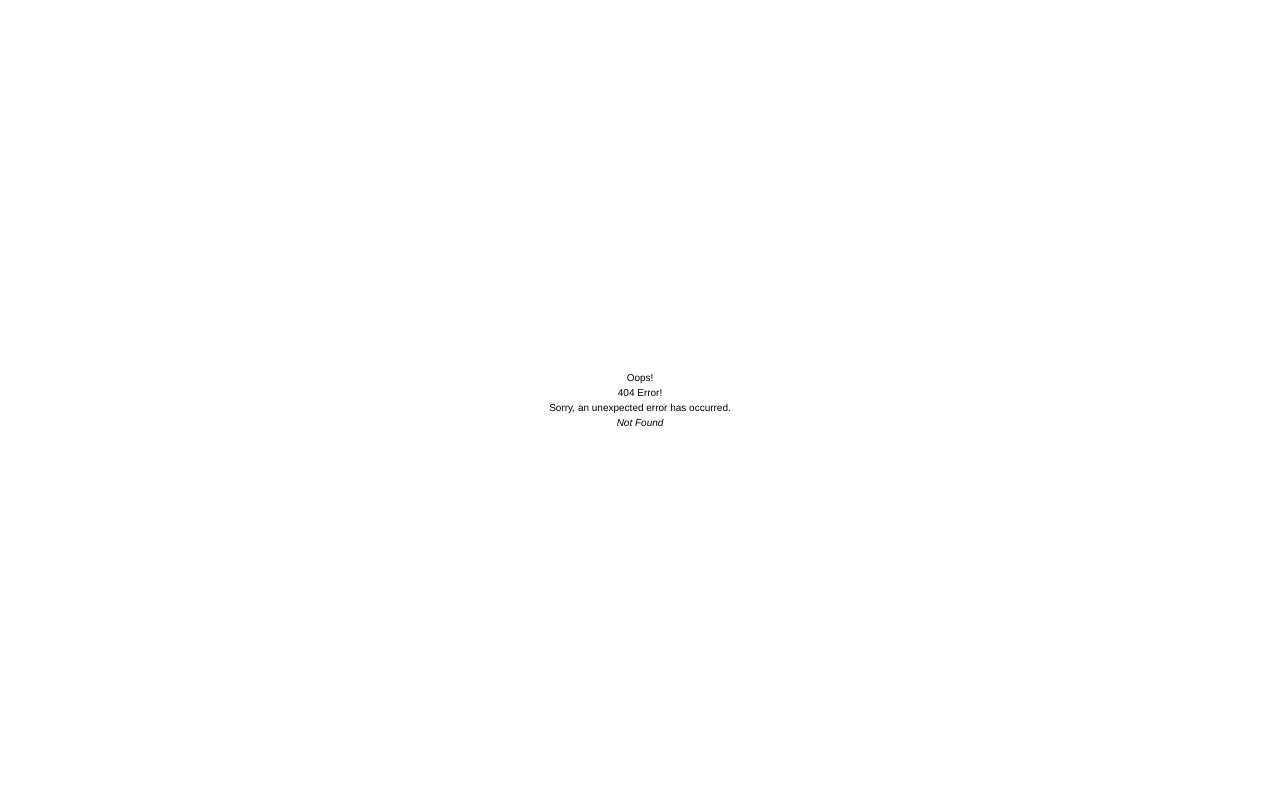
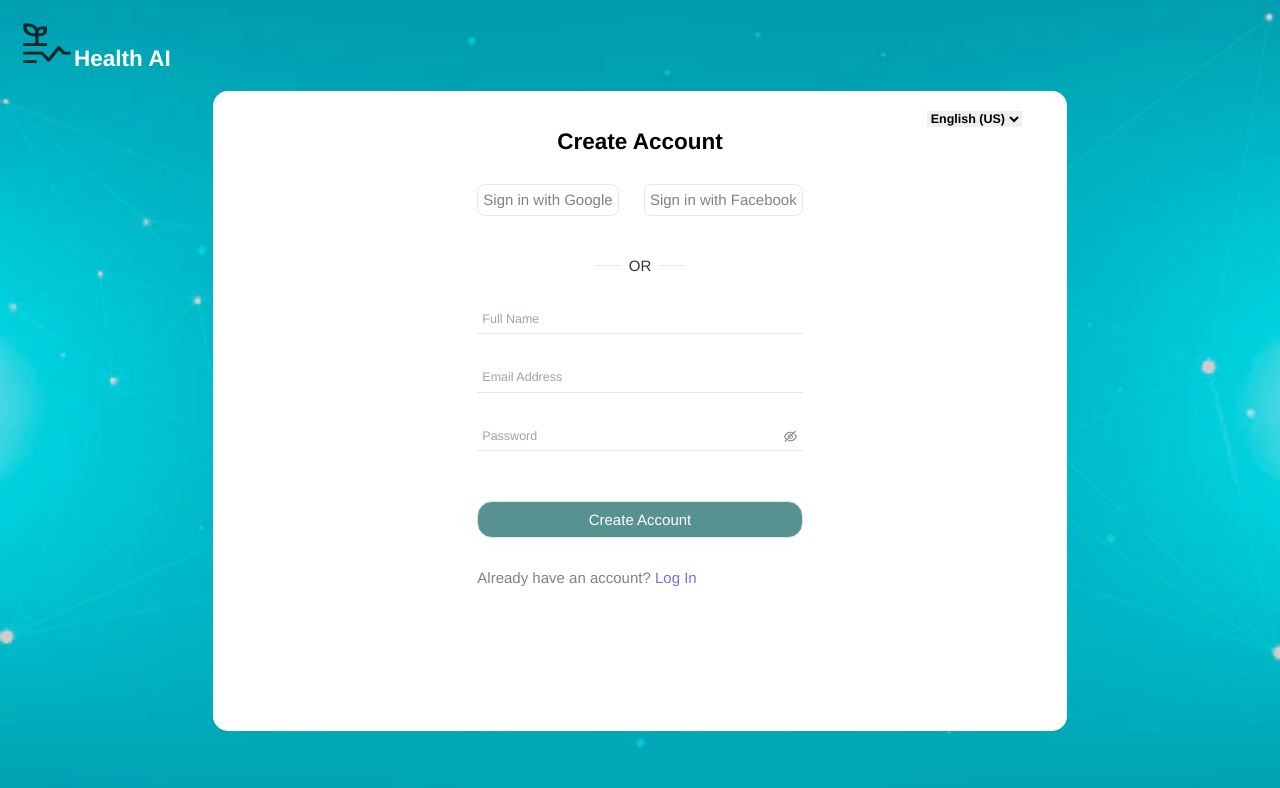
Before and after one commit to Stutern-HealthAI/Frontend, a React (Vite) app: page /signup in a window 1280 px wide. Before the commit this address had no page. Shown: the top 788 px of the page. Built offline with nearby package versions, Linux system fonts and the light colour scheme.

Commit message:
adding signup page and branch

```diff
--- a/src/components/Login/Login.jsx
+++ b/src/components/Login/Login.jsx
@@ -12,7 +12,7 @@ import { Link } from 'react-router-dom';
 
 
 const Login = () => {
-    const [isView, setIsView] = useState(true);
+    const [isView, setIsView] = useState(false);
 
     const viewPassword = () => {
         setIsView(!isView)
@@ -46,11 +46,19 @@ const Login = () => {
                         <div className="mt-16">
                             <div className="border rounded-xl flex items-center p-2 text-2xl mb-4 text-[#828282]">
                                 <AiOutlineMail />
-                                <input type="email" name="email" className="w-[90%] ps-2 outline-0"/>
+                                <input type="email"
+                                    name="email"
+                                    placeholder="Email"
+                                    className="w-[90%] ps-2 outline-0"
+                                />
                             </div>
                             <div className="border rounded-xl flex items-center p-2 text-2xl mb-4 text-[#828282]">
                                 <AiOutlineLock />
-                                <input type="password" name="password" className="w-[90%] ps-2 outline-0"/>
+                                <input type="password"
+                                    name="password"
+                                    placeholder="Password"
+                                    className="w-[90%] ps-2 outline-0"
+                                />
                                 {isView
                                     ? <AiOutlineEye className="cursor-pointer" onClick={()=>viewPassword()}/>
                                     : <AiOutlineEyeInvisible className="cursor-pointer" onClick={()=>viewPassword()}/>
@@ -78,7 +86,7 @@ const Login = () => {
                             <p>Sign in with Facebook</p>
                         </div>
                     </div>
-                    <p className="text-2xl text-[#828282] mt-8">Have no account yet? <Link to={'/'} className="text-[#6F74DD]">Register</Link></p>
+                    <p className="text-2xl text-[#828282] mt-8">Have no account yet? <Link to={'/signup'} className="text-[#6F74DD]">Register</Link></p>
                 </div>
             </section>
         </main>
--- /dev/null
+++ b/src/components/SignUp/SignUp.jsx
@@ -0,0 +1,93 @@
+import React, { useState } from 'react'
+import bgdatom from '../../assets/abstract-bgd-atom.png'
+import logo from '../../assets/healthAI-logo.svg'
+import {
+    AiOutlineEye,
+    AiOutlineEyeInvisible
+} from "react-icons/ai";
+import { Link } from 'react-router-dom';
+
+function SignUp() {
+    const [isView, setIsView] = useState(false);
+
+    const viewPassword = () => {
+        setIsView(!isView)
+    }
+
+  return (
+    <main className="bg-no-repeat bg-cover h-screen bg-center"
+        style={{backgroundImage: `url(${bgdatom})`}}
+    >
+        <div className="flex items-baseline p-8 text-white">
+            <img src={logo} alt="app logo" />
+            <h1 className="text-4xl font-bold">Health AI</h1>
+        </div>
+
+        <section className="bg-white w-4/6 h-4/5 m-auto rounded-3xl p-8">
+            <div className="text-right text-xl font-bold pe-10">
+                <select>
+                    <option value="english">English (US)</option>
+                    <option value="english">English (US)</option>
+                    <option value="english">English (US)</option>
+                    <option value="english">English (US)</option>
+                </select>
+
+            </div>
+
+            <h2 className="text-4xl font-bold">Create Account</h2>
+
+            <section className="w-2/5 m-auto">
+
+                <div className="flex justify-between my-12">
+                    <div className="border rounded-xl flex items-center p-2 text-2xl mb-4 text-[#828282] cursor-pointer">
+                        <p>Sign in with Google</p>
+                    </div>
+                    <div className="border rounded-xl flex items-center p-2 text-2xl mb-4 text-[#828282] cursor-pointer">
+                        <p>Sign in with Facebook</p>
+                    </div>
+                </div>
+
+                <div className="flex items-center gap-3 text-2xl justify-center">
+                    <hr className="bg-[#343434] w-10"/>
+                    <p className="text-[#343434]">OR</p>
+                    <hr className="bg-[#343434] w-10"/>
+                </div>
+
+                <form className="my-12 text-xl">
+                    <input type="text"
+                        name="name"
+                        placeholder="Full Name"
+                        className="border-b w-full p-2 mb-12 outline-0"
+                    />
+                    <input type="email"
+                        name="email"
+                        placeholder="Email Address"
+                        className="border-b w-full p-2 mb-12 outline-0"
+                    />
+                    <div className="border-b flex items-center p-2 justify-between mb-4 text-[#828282]">
+                        <input type="password"
+                            name="password"
+                            placeholder="Password"
+                            className="w-[90%] outline-0"
+                        />
+                        {isView
+                            ? <AiOutlineEye className="cursor-pointer text-2xl" onClick={()=>viewPassword()}/>
+                            : <AiOutlineEyeInvisible className="cursor-pointer text-2xl" onClick={()=>viewPassword()}/>
+                        }
+                    </div>
+                    <input
+                        type="submit"
+                        name="submit"
+                        value="Create Account"
+                        className="border bg-[#579191] w-full p-3 rounded-3xl text-white font-medium text-2xl mt-16 cursor-pointer"
+                    />
+                </form>
+
+                <p className="text-2xl text-left text-[#828282] mt-8">Already have an account? <Link to={'/login'} className="text-[#6F74DD]">Log In</Link></p>
+            </section>
+        </section>
+    </main>
+  )
+}
+
+export default SignUp
--- a/src/main.jsx
+++ b/src/main.jsx
@@ -6,6 +6,7 @@ import { RouterProvider, createBrowserRouter } from 'react-router-dom'
 import HomePage from './pages/HomePage.jsx'
 import ErrorPage from './pages/ErrorPage.jsx'
 import SignInPage from './pages/SignInPage.jsx'
+import SignUpPage from './pages/SignUpPage.jsx'
 
 const route = createBrowserRouter([
   {
@@ -22,6 +23,10 @@ const route = createBrowserRouter([
   {
     path: "/login",
     element: <SignInPage />
+  },
+  {
+    path: "/signup",
+    element: <SignUpPage />
   }
 ])
 
--- /dev/null
+++ b/src/pages/SignUpPage.jsx
@@ -0,0 +1,10 @@
+import React from 'react'
+import SignUp from '../components/SignUp/SignUp'
+
+function SignUpPage() {
+  return (
+    <SignUp />
+  )
+}
+
+export default SignUpPage
```
